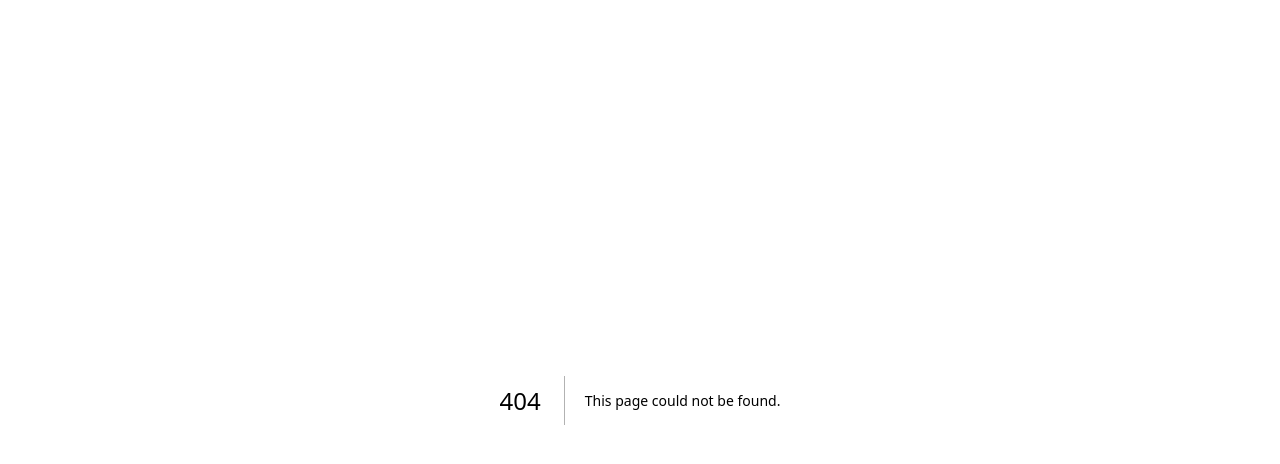
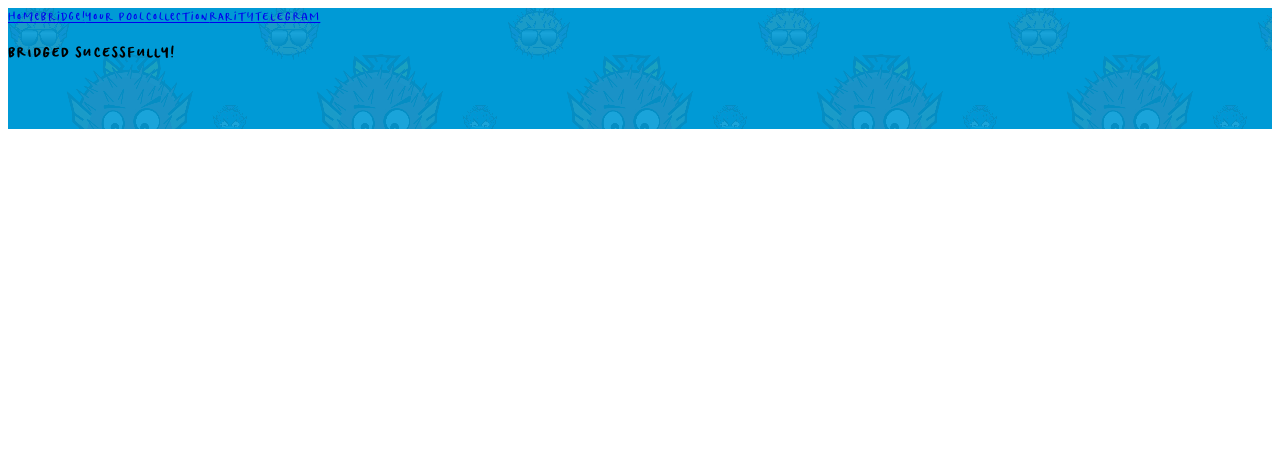
Before and after one commit to maplesyrupsucker/poolside-puffers, a Next.js app: page /success in a window 1280 px wide. Before the commit this address had no page. Shown: the top 464 px of the page. Built offline with nearby package versions, Linux system fonts and the light colour scheme.

Commit message:
add success page

```diff
--- a/pages/bridge.js
+++ b/pages/bridge.js
@@ -17,7 +17,7 @@ export default function Home() {
     const [orderId, setOrderId] = useState(null)
 
     const serverUrl = "http://localhost:3000"
-    const successPageRedirect = "http://localhost:3001/succes"
+    const successPageRedirect = "http://localhost:3001/success"
 
     function isTokenAddress(address) {
       const result = decodeCashAddress(address);
@@ -236,7 +236,7 @@ export default function Home() {
                     <input type="hidden" name="tx_id" value={orderId}/>
                     <input type="hidden" name="amount" value="0.01"/>
                     <input type="hidden" name="currency" value="USD"/>
-                    <input type="hidden" name="return" value={successPageRedirect+orderId}/>
+                    <input type="hidden" name="return" value={successPageRedirect+"?orderid="+orderId}/>
                     <input type="hidden" name="callback" value={serverUrl+"/callback"}/>
                     <button type="submit" className="mt-5 Poppitandfinchsans text-4xl border-6 bg-blau  text-white hover:text-black p-2" style={{width:"100%"}}>
                     Complete bridge payment ({0.005 * userBurnedNfts.length} BCH)
--- /dev/null
+++ b/pages/success.js
@@ -0,0 +1,48 @@
+import Head from 'next/head'
+import Navigation from '../components/navigation'
+import { useRouter } from 'next/router'
+
+export default function Success() {
+  const router = useRouter()
+  const {orderid} = router.query
+  console.log(orderid)
+
+  return (
+    <div id="bodyy" className="flex flex-col items-center justify-center min-h-screen py-2">
+      <Head>
+        <title>Poolside Puffers - Bridging successful</title>
+        <link rel="icon" href="/images/favicon.png" />
+
+        <meta property="og:title" content="Poolside Puffers" key="ogtitle" />
+        <meta property="og:description" content="Poolside Puffers is a community-centered art project to introduce the Bitcoin Cash community to smartBCH NFT's. Poolside Puffers are ready to catch!" key="ogdesc" />
+        <meta property="og:type" content="website" key="ogtype" />
+        <meta property="og:url" content="https://puffers.cash/" key="ogurl"/>
+        <meta property="og:image" content="https://puffers.cash/images/puffers-bch.gif" key="ogimage"/>
+        <meta property="og:site_name" content="https://puffers.cash/" key="ogsitename" />
+
+        <meta name="twitter:card" content="summary_large_image" key="twcard"/>
+        <meta property="twitter:domain" content="puffers.cash" key="twdomain" />
+        <meta property="twitter:url" content="https://puffers.cash/" key="twurl" />
+        <meta name="twitter:title" content="Poolside Puffers" key="twtitle" />
+        <meta name="twitter:description" content="Poolside Puffers is a community-centered art project to introduce the Bitcoin Cash community to smartBCH NFT's. Poolside Puffers are ready to catch!" key="twdesc" />
+        <meta name="twitter:image" content="https://puffers.cash/images/puffers-bch.gif" key="twimage" />
+      </Head>
+
+    <Navigation/>
+
+    <div className="md:w-2/3 w-4/5">
+
+
+        <div className="mt3 border-b-2 py-6">
+
+          <div className="flex flex-col items-center">
+            <div id="mint" className="flex justify-around mx-6">
+              <div><h3 className="Poppitandfinchsans text-6xl text-white items-center bg-grey-lighter rounded rounded-r-none px-3 font-bold">
+                BRIDGED SUCESSFULLY!
+              </h3></div>
+            </div>
+          </div>
+        </div>
+      </div>
+  </div>)
+}
```
